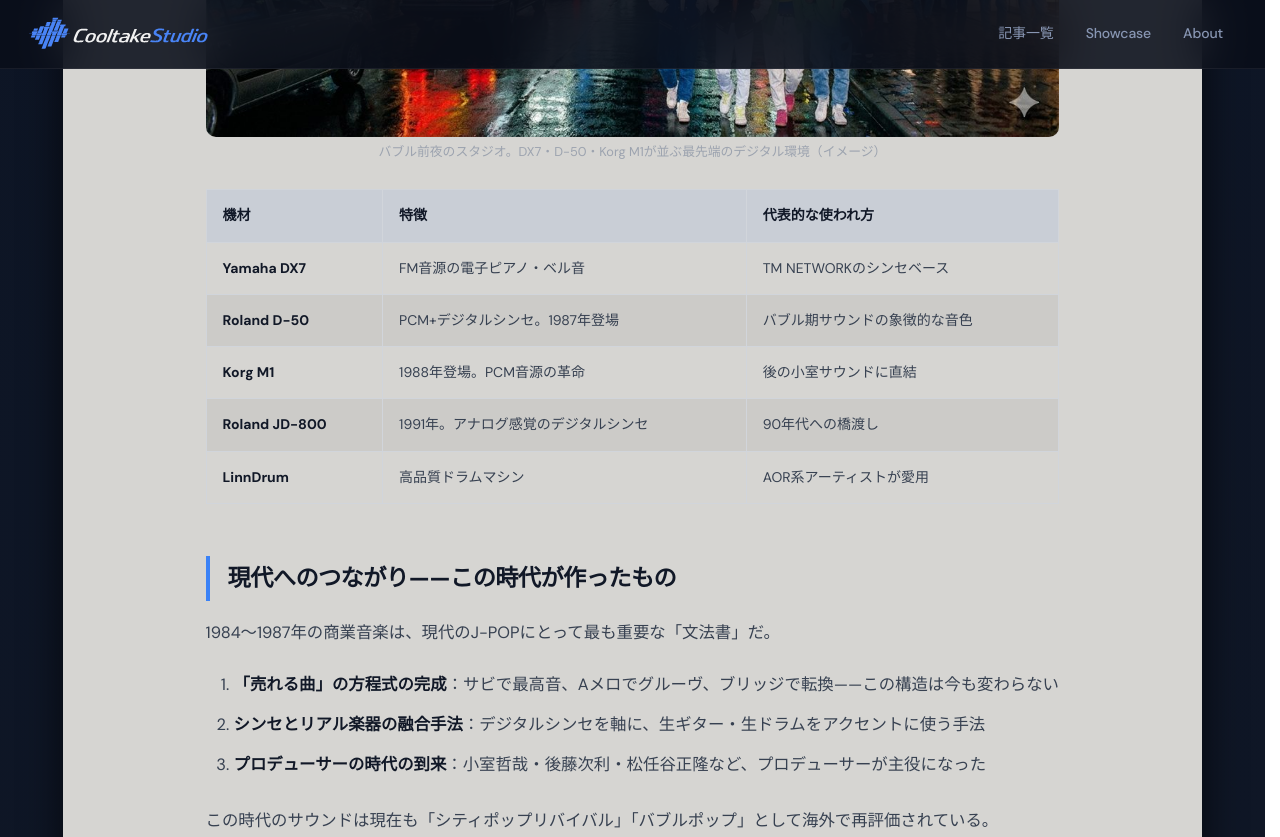
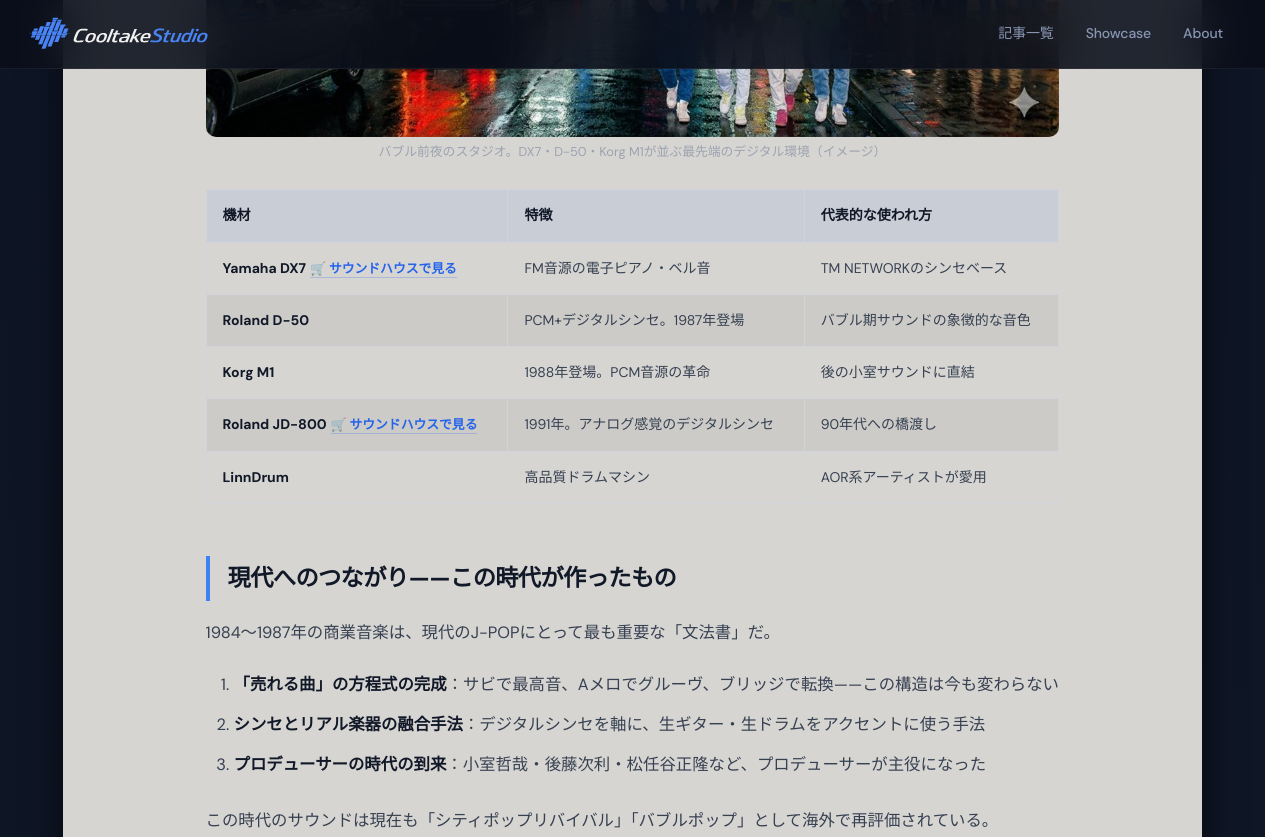
Before and after one commit to cooltake/cooltake-staging, a Jekyll site: the page built from _posts/2026-05-30-japan-music-07-80s-commercial.md, in a window 1280 px wide and 900 px high, scrolled down 3587 px, cut to the strip 0-837 px from the top of the window. Built offline with Jekyll 4.4.1, drawn with Linux system fonts in a browser that asks for light colours; some web fonts are replaced.

Commit message:
feat: add soundhouse inline links to gear/DAW names in 2026-05-30-japan-music-07-80s-commercial.md

```diff
--- a/_posts/2026-05-30-japan-music-07-80s-commercial.md
+++ b/_posts/2026-05-30-japan-music-07-80s-commercial.md
@@ -91,10 +91,10 @@
 
 | 機材 | 特徴 | 代表的な使われ方 |
 |---|---|---|
-| **Yamaha DX7** | FM音源の電子ピアノ・ベル音 | TM NETWORKのシンセベース |
+| **Yamaha DX7**<a href="https://h.accesstrade.net/sp/cc?rk=01001xqc00os63&url=https%3A%2F%2Fwww.soundhouse.co.jp%2Fproducts%2Fdetail%2Fitem%2F205252%2F" rel="nofollow" referrerpolicy="no-referrer-when-downgrade" style="font-size:.8rem;color:#1e3a5f;font-weight:600;margin-left:.3em;">🛒 サウンドハウスで見る</a> | FM音源の電子ピアノ・ベル音 | TM NETWORKのシンセベース |
 | **Roland D-50** | PCM+デジタルシンセ。1987年登場 | バブル期サウンドの象徴的な音色 |
 | **Korg M1** | 1988年登場。PCM音源の革命 | 後の小室サウンドに直結 |
-| **Roland JD-800** | 1991年。アナログ感覚のデジタルシンセ | 90年代への橋渡し |
+| **Roland JD-800**<a href="https://h.accesstrade.net/sp/cc?rk=01001xqc00os63&url=https%3A%2F%2Fwww.soundhouse.co.jp%2Fproducts%2Fdetail%2Fitem%2F320031%2F" rel="nofollow" referrerpolicy="no-referrer-when-downgrade" style="font-size:.8rem;color:#1e3a5f;font-weight:600;margin-left:.3em;">🛒 サウンドハウスで見る</a> | 1991年。アナログ感覚のデジタルシンセ | 90年代への橋渡し |
 | **LinnDrum** | 高品質ドラムマシン | AOR系アーティストが愛用 |
 
 
```
